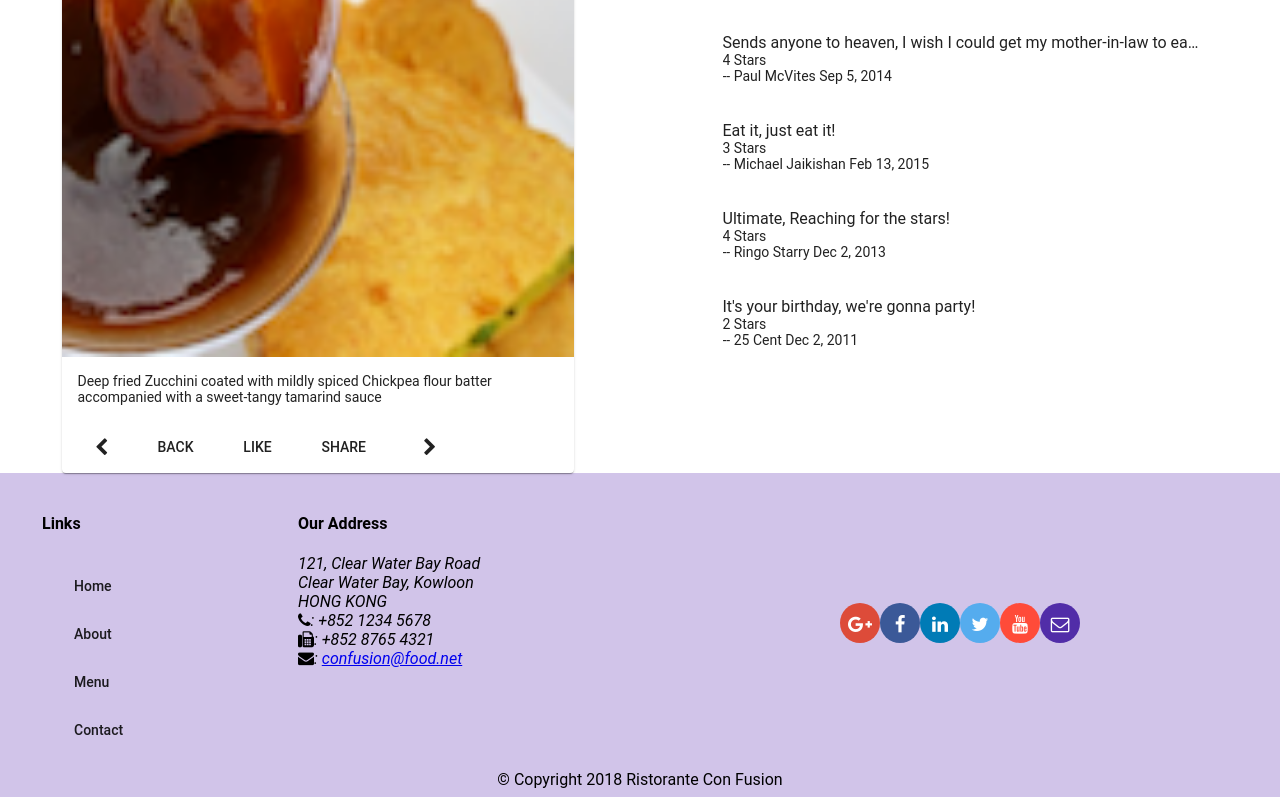
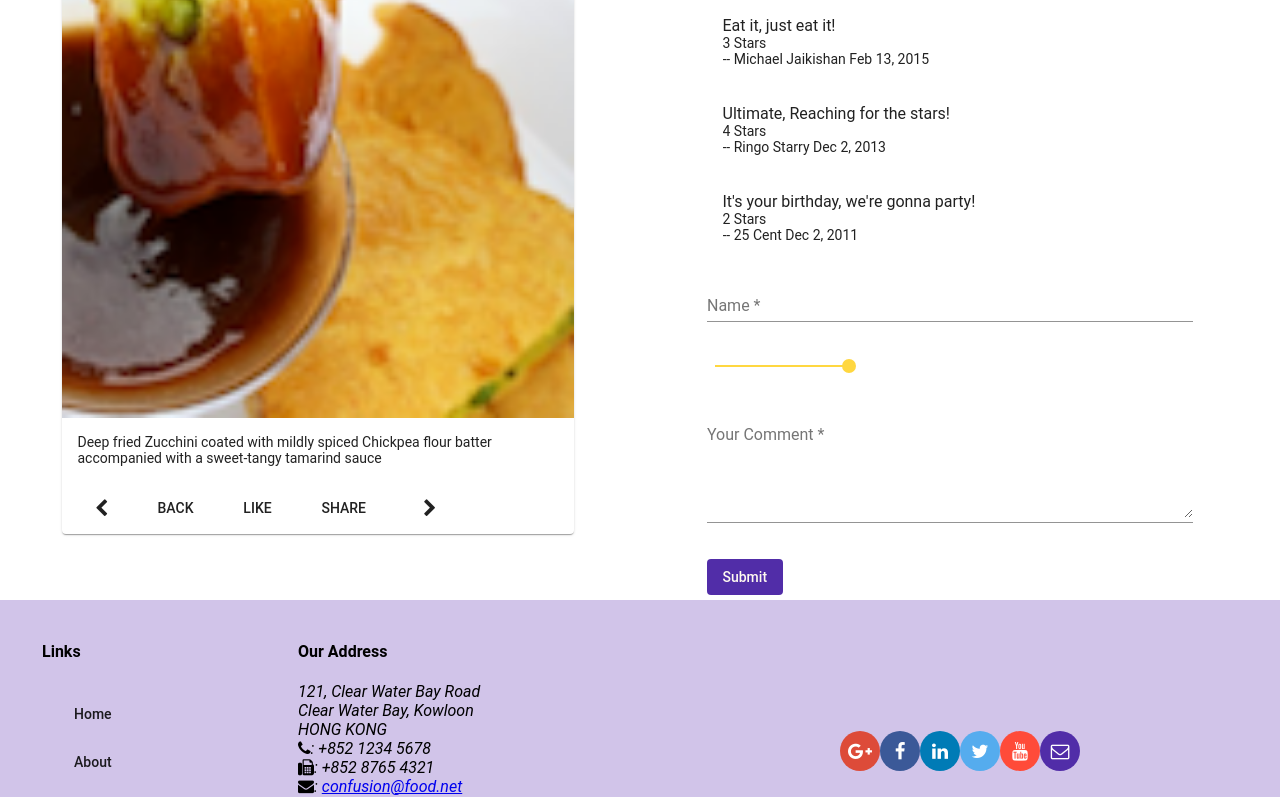
Before and after one commit to GourishettySairam/Coursera_Angular, an Angular app: page /dishdetail/1 in a window 1280 px wide. Shown: the part 585-1382 px from the top of the page. Built offline with nearby package versions, Linux system fonts and the light colour scheme.

Commit message:
Assignment 3

```diff
--- a/src/app/app.module.ts
+++ b/src/app/app.module.ts
@@ -18,6 +18,7 @@
 import { FormsModule } from '@angular/forms';
 import { MatSelectModule } from '@angular/material/select';
 import { MatSlideToggleModule } from '@angular/material/slide-toggle';
+import { MatSliderModule } from '@angular/material/slider';
 import { ReactiveFormsModule } from '@angular/forms';
 import { DishDetailComponent } from './dish-detail/dish-detail.component';
 import { HeaderComponent } from './header/header.component';
@@ -65,7 +66,8 @@
     FormsModule,
     MatSelectModule,
     MatSlideToggleModule,
-    ReactiveFormsModule
+    ReactiveFormsModule,
+    MatSliderModule
   ],
 
   providers: [DishService,PromotionService,LeaderService],
--- a/src/app/dish-detail/dish-detail.component.html
+++ b/src/app/dish-detail/dish-detail.component.html
@@ -4,7 +4,8 @@
     fxLayout.xs="column"
     fxLayoutAlign.gt-md="space-around center"
     fxLayoutGap="10px"
-    fxLayoutGap.xs="0">
+    fxLayoutGap.xs="0"
+    style="padding: 0px 0px 5px 0px">
  <div fxFlex="40" >
     <mat-card *ngIf="dish">
       <mat-card-header>
@@ -28,8 +29,12 @@
         <button mat-button [routerLink]="['/dishdetail', next]"><span class="fa fa-chevron-right fa-lg"></span></button>
       </mat-card-actions>
     </mat-card>
+    <div [hidden]="dish">
+      <mat-spinner></mat-spinner><h4>Loading . . . Please Wait</h4>
+    </div>
 
   </div>
+
 
 
   <div fxFlex="40" >
@@ -43,11 +48,30 @@
 			</p>
 		</mat-list-item>
 	</mat-list>
+  <div [hidden]="dish">
+    <mat-spinner></mat-spinner><h4>Loading . . . Please Wait</h4>
   </div>
 
 
+  <form novalidate [formGroup]="commentForm" #fform="ngForm" (ngSubmit)="onSubmit()">
+    <p>
+      <mat-form-field class="full-width">
+        <input matInput formControlName="author" placeholder="Name" type="text" required>
+        <mat-error *ngIf="formErrors.author">{{formErrors.author}}</mat-error>
+      </mat-form-field>
+      <mat-slider thumbLabel formControlName="rating" tickInterval="1" min="1" max="5" ></mat-slider>
+    </p>
+    <p>
+      <mat-form-field class="full-width">
+        <textarea matInput formControlName="comment" placeholder="Your Comment" rows=5  required></textarea>
+        <mat-error *ngIf="formErrors.comment">{{formErrors.comment}}</mat-error>
+      </mat-form-field>
+    </p>
+    <button type="submit" mat-button class="background-primary text-floral-white" [disabled]="fform.form.invalid">Submit</button>
+
+  </form>
+
 
   </div>
-  <div [hidden]="dish">
-    <mat-spinner></mat-spinner><h4>Loading . . . Please Wait</h4>
+
   </div>
--- a/src/app/dish-detail/dish-detail.component.scss
+++ b/src/app/dish-detail/dish-detail.component.scss
@@ -0,0 +1,19 @@
+.full-width {
+    width: 95%
+}
+
+.half-width {
+    width: 45%
+}
+
+.form-size {
+    width: 75%
+}
+.form-size
+{
+  padding:0px 0px 10px 20px
+}
+.mat-slider
+{
+  width: 150px
+}
--- a/src/app/dish-detail/dish-detail.component.ts
+++ b/src/app/dish-detail/dish-detail.component.ts
@@ -1,9 +1,12 @@
-import { Component, OnInit,Input } from '@angular/core';
+import { Component, OnInit,Input , ViewChild } from '@angular/core';
 import { Dish } from '../shared/dish';
 import { DishService } from '../services/dish.service';
 import { Params, ActivatedRoute } from '@angular/router';
 import { Location } from '@angular/common';
 import { switchMap } from 'rxjs/operators';
+import { Comment } from '../shared/comment';
+import { FormBuilder, FormGroup, Validators } from '@angular/forms'
+import { MatSliderModule } from '@angular/material/slider';
 
 @Component({
   selector: 'app-dish-detail',
@@ -16,10 +19,14 @@
   dishIds: string[];
   prev: string;
   next: string;
+  commentForm : FormGroup;
+  comment : Comment ;
+  @ViewChild('fform') commentFormDirective;
 
   constructor(private dishService: DishService,
     private route: ActivatedRoute,
-    private location: Location) { }
+    private location: Location,
+    private fb:FormBuilder) { this.createForm(); }
 
     ngOnInit() {
       this.dishService.getDishIds().subscribe(dishIds => this.dishIds = dishIds);
@@ -37,4 +44,64 @@
     this.location.back();
   }
 
+  createForm()
+  {
+    this.commentForm = this.fb.group({
+      rating : [ 5 ,Validators.required ],
+      comment : [ '',Validators.required ],
+      author : [ '', [Validators.required, Validators.minLength(2) ]]
+
+    });
+    this.commentForm.valueChanges
+      .subscribe(data => this.onValueChanged(data));
+
+      this.onValueChanged();
+
+    }
+
+    onValueChanged(data?: any) {
+      if (!this.commentForm) { return; }
+      const form = this.commentForm;
+      for (const field in this.formErrors) {
+        if (this.formErrors.hasOwnProperty(field)) {
+          // clear previous error message (if any)
+          this.formErrors[field] = '';
+          const control = form.get(field);
+          if (control && control.dirty && !control.valid) {
+            const messages = this.validationMessages[field];
+            for (const key in control.errors) {
+              if (control.errors.hasOwnProperty(key)) {
+                this.formErrors[field] += messages[key] + ' ';
+              }
+            }
+          }
+        }
+      }
+    }
+
+    formErrors = {
+    'rating': '',
+    'comment': '',
+    'author': ''
+  };
+
+
+    validationMessages = {
+      'comment' : {
+          'required' : ''
+      },
+      'author' : {
+          'required': 'Must enter author name ',
+          'minlength' : 'author name should be min 2 characters'
+      }
+    };
+
+    onSubmit() {
+      this.comment = this.commentForm.value;
+      console.log(this.comment);
+      this.dishService.getDish(this.dish.id).subscribe(dish =>{ this.dish = dish,this.comment.date =new Date().toString(),this.dish.comments.push(this.comment)});
+      this.commentForm.reset();
+      this.commentFormDirective.resetForm({rating:5});
+
+    }
 }
--- a/src/app/shared/dish.ts
+++ b/src/app/shared/dish.ts
@@ -9,5 +9,5 @@
     label: string;
     price: string;
     description: string;
-	comments:Comment[];
+	  comments:Comment[];
 }
```
Also changed, not shown: src/app/shared/comment.ts (line endings or trailing spaces).
